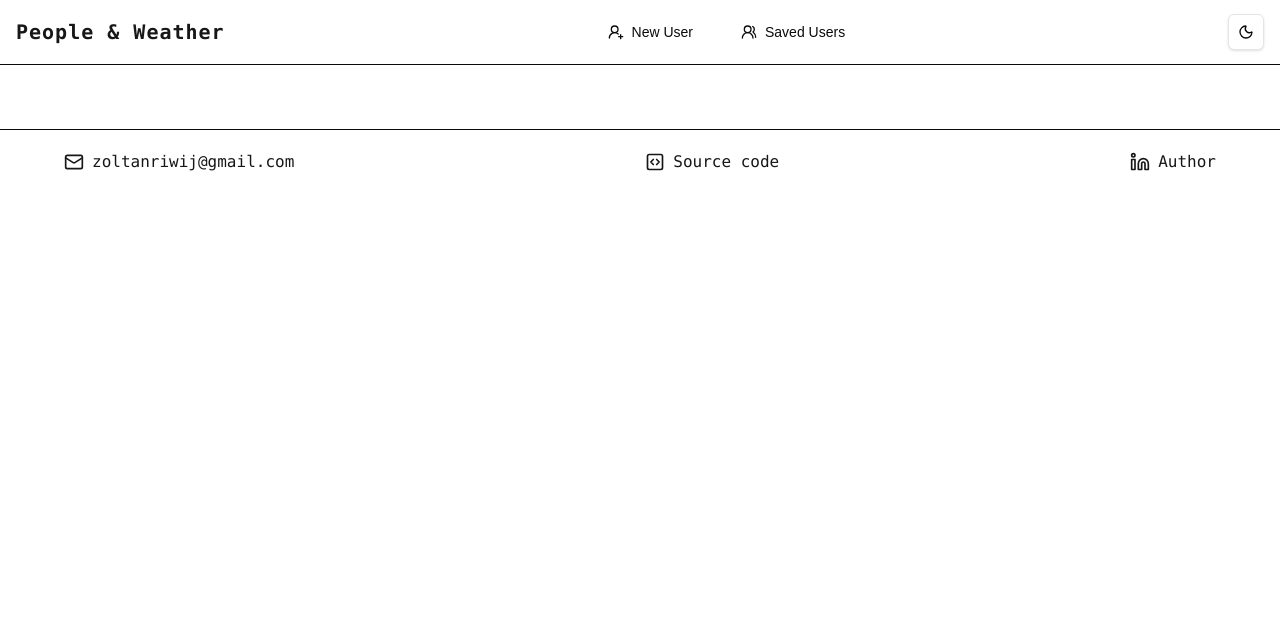
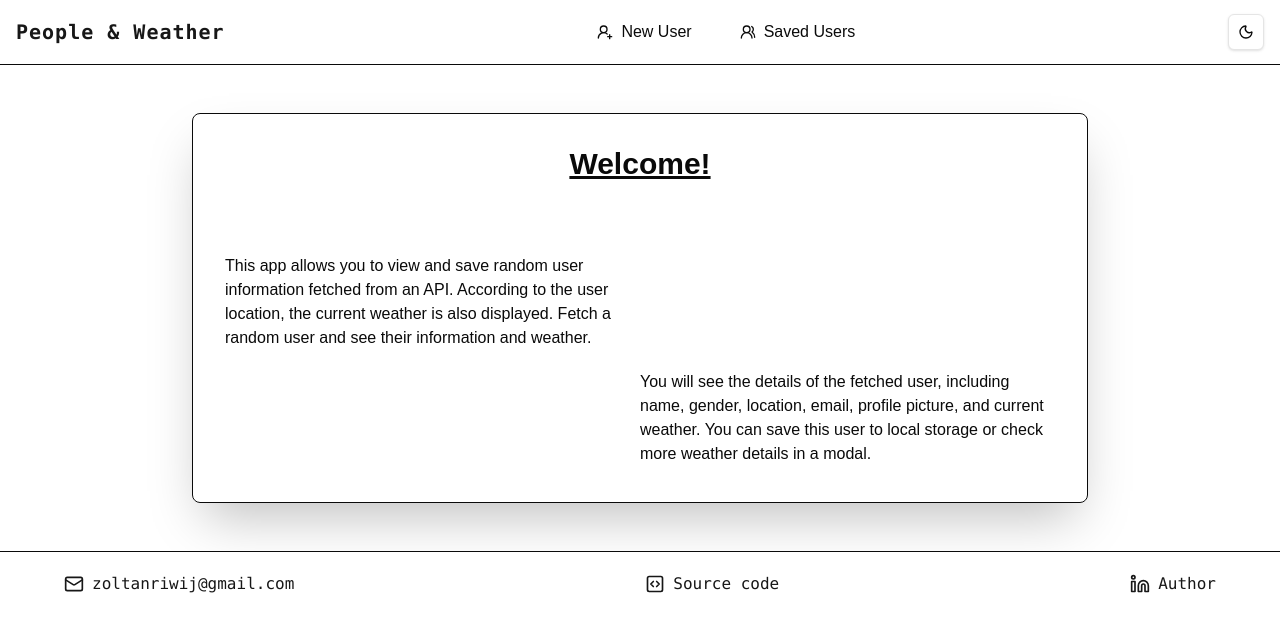
Before and after one commit to ParakhinZakhar/People-and-Weather, a Next.js app: page / in a window 1280 px wide. Shown: the top 632 px of the page. Built offline with nearby package versions, Linux system fonts and the light colour scheme.

Commit message:
[ UI ] Added homepage banner

```diff
--- a/src/app/globals.css
+++ b/src/app/globals.css
@@ -2,7 +2,6 @@
 @import "tailwindcss/theme";
 @import "tailwindcss/utilities";
 
-/* === Custom Theme Tokens (Tailwind v4 syntax) === */
 @theme {
   --color-background: hsl(0 0% 100%);
   --color-foreground: hsl(0 0% 3.9%);
@@ -25,7 +24,6 @@
   --color-ring: hsl(0 0% 3.9%);
   --radius: 0.5rem;
 
-  /* Charts */
   --color-chart-1: hsl(12 76% 61%);
   --color-chart-2: hsl(173 58% 39%);
   --color-chart-3: hsl(197 37% 24%);
@@ -33,7 +31,6 @@
   --color-chart-5: hsl(27 87% 67%);
 }
 
-/* === Dark Theme Overrides === */
 .dark {
   --color-background: hsl(0 0% 3.9%);
   --color-foreground: hsl(0 0% 98%);
@@ -61,11 +58,11 @@
   --color-chart-5: hsl(340 75% 55%);
 }
 
-/* === Base & Utilities Layers === */
 body {
   font-family: Arial, Helvetica, sans-serif;
   background-color: var(--color-background);
   color: var(--color-foreground);
+  font-size: 1rem;
 }
 
 @layer utilities {
@@ -79,3 +76,21 @@ body {
     border-color: var(--color-border);
   }
 }
+
+@media (max-width: 640px) {
+  body, body * {
+    font-size: 0.75rem;
+  }
+}
+
+@media (min-width: 768px) and (max-width: 1023px) {
+  body, body * {
+    font-size: 0.875rem;;
+  }
+}
+
+@media (min-width: 1024px) {
+  body, body * {
+    font-size: 1rem;
+  }
+}
--- a/src/app/layout.tsx
+++ b/src/app/layout.tsx
@@ -38,14 +38,14 @@ export default function RootLayout({
         >
           <div className="min-h-screen">
             <Navbar />
-            <main className="py-8">
+            <main className="py-8 px-4">
               <div className="max-w-7xl mx-auto px-4">
                 <div className="grid grid-cols-1 lg:grid-cols-12 gap-6">
-                  <div className="hidden lg:block lg:col-span-3">
-                  </div>
-                  <div className="lg:col-span-9">
+                  <div className="hidden lg:block lg:col-span-1" />
+                  <div className="lg:col-span-10">
                     {children}
                   </div>
+                  <div className="hidden lg:block lg:col-span-1" />
                 </div>
               </div>
             </main>
--- a/src/app/page.tsx
+++ b/src/app/page.tsx
@@ -1,8 +1,29 @@
-import Image from "next/image";
+"use client";
 
 export default function Home() {
   return (
-    <div>
+    <div className="grid grid-cols-1 lg:grid-cols-2 grid-rows-3 border shadow-2xl rounded p-8 max-w-4xl lg:my-4 sm:my-2 mx-auto">
+      <div className="col-span-1 lg:col-span-2 text-center m-0">
+        <h1 className="text-3xl font-bold underline mb-1 sm:mb-0">
+          Welcome!
+        </h1>
+      </div>
+
+      <div className="col-span-1 lg:text-left mt-0">
+        <p className="mt-0 mb-1 sm:mb-1">
+          This app allows you to view and save random user information
+          fetched from an API. According to the user location, the current weather
+          is also displayed. Fetch a random user and see their information and weather.
+        </p>
+      </div>
+
+      <div className="col-span-1 lg:row-start-3 lg:col-start-2 lg:text-left mt-0">
+        <p className="mt-2 mb-0 sm:mb-1">
+          You will see the details of the fetched user, including name, gender,
+          location, email, profile picture, and current weather. You can save this
+          user to local storage or check more weather details in a modal.
+        </p>
+      </div>
     </div>
   );
 }
```
